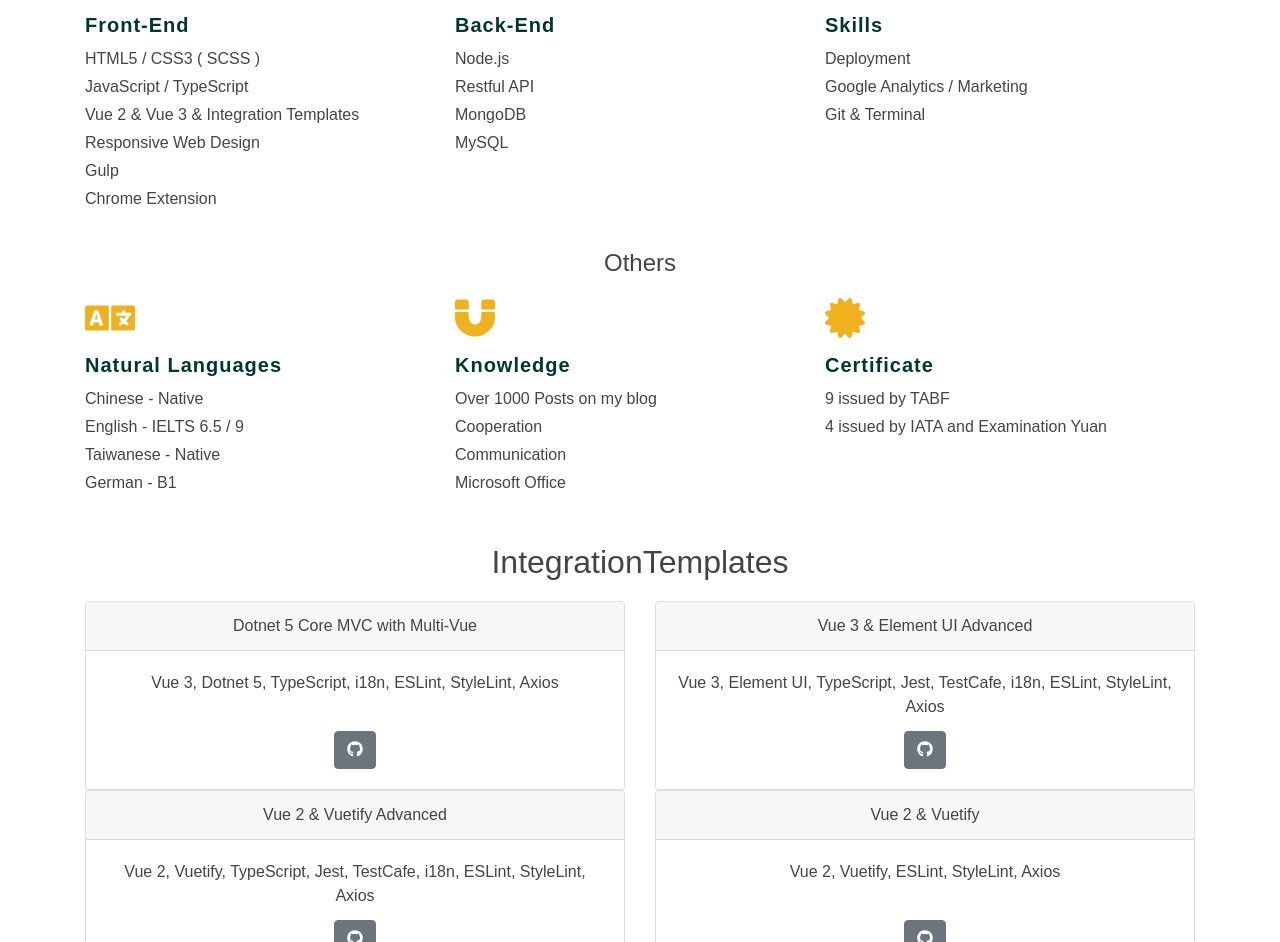
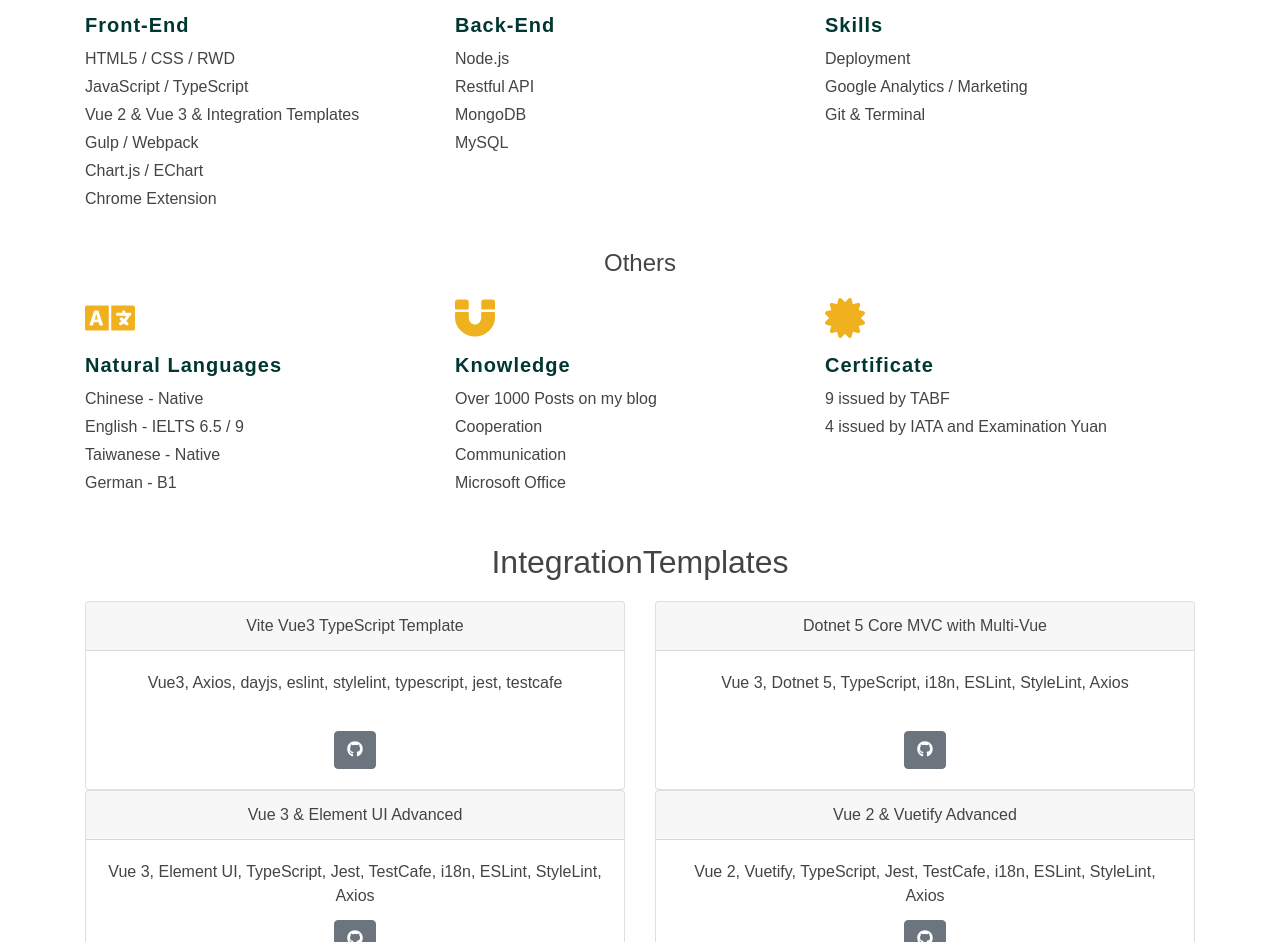
Before and after one commit to andy922200/CV-Resume, a Vue app: page /#/ in a window 1280 px wide. Shown: the part 1350-2292 px from the top of the page. Built offline with nearby package versions, Linux system fonts and the light colour scheme.

Commit message:
upgrade detail and package

```diff
--- a/src/components/Footer.vue
+++ b/src/components/Footer.vue
@@ -1,7 +1,7 @@
 <template>
   <footer class="footer">
     <p class="footer__content">
-      &copy; 2021 SMLPoints.com || All Rights Reserved.
+      &copy; 2022 SMLPoints.com || All Rights Reserved.
     </p>
     <ul class="footer__socialIcons">
       <li>
--- a/src/components/IntegrationTemplates.vue
+++ b/src/components/IntegrationTemplates.vue
@@ -13,7 +13,7 @@
                 {{ item.description }}
               </p>
             </div>
-            <a :href="item.link" class="btn btn-secondary">
+            <a :href="item.link" target="_blank" class="btn btn-secondary">
               <font-awesome-icon
                 :icon="['fab', 'github']"
                 class="card-footer__icon"
@@ -32,6 +32,13 @@
   data() {
     return {
       templates: [
+        {
+          name: "vite-vue3-ts-template",
+          header: "Vite Vue3 TypeScript Template",
+          description:
+            "Vue3, Axios, dayjs, eslint, stylelint, typescript, jest, testcafe",
+          link: "https://github.com/andy922200/vite-vue3-ts-template"
+        },
         {
           name: "Dotnet5CoreMVCwithMultiVue",
           header: "Dotnet 5 Core MVC with Multi-Vue",
@@ -56,13 +63,6 @@
             "https://github.com/andy922200/vue-vuetify-typescript-eslint-babel-stylelint-integration"
         },
         {
-          name: "Vue2andVuetify",
-          header: "Vue 2 & Vuetify",
-          description: "Vue 2, Vuetify, ESLint, StyleLint, Axios",
-          link:
-            "https://github.com/andy922200/vue-vuetify-eslint-babel-stylelint-integration"
-        },
-        {
           name: "gulp4withBabel7",
           header: "Gulp 4 With Babel 7",
           description: "Gulp 4 Automation Tool with Babel.js",
--- a/src/components/WhatIOffer.vue
+++ b/src/components/WhatIOffer.vue
@@ -47,11 +47,11 @@
               name: "Front-End",
               iconProp: "file-code",
               items: [
-                "HTML5 / CSS3 ( SCSS )",
+                "HTML5 / CSS / RWD",
                 "JavaScript / TypeScript",
                 "Vue 2 & Vue 3 & Integration Templates",
-                "Responsive Web Design",
-                "Gulp",
+                "Gulp / Webpack",
+                "Chart.js / EChart",
                 "Chrome Extension"
               ]
             },
```
Also changed, not shown: 1 other file (tests, documents, lock files or other folders).
